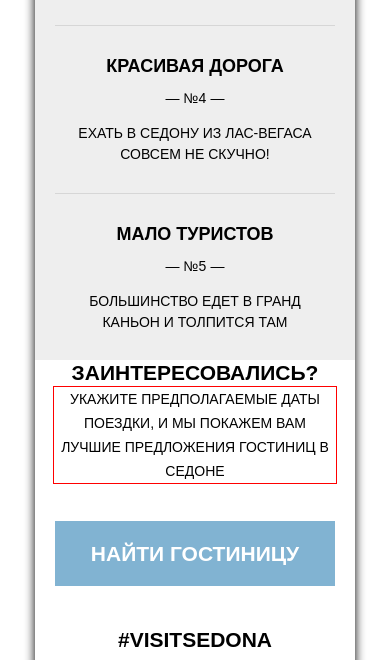
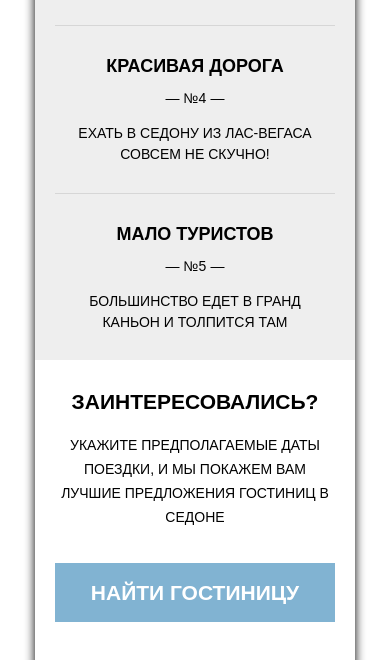
Before and after one commit to RomanSosin/sedona_2, a website: page source/index.html in a window 390 px wide. Shown: the part 2199-2859 px from the top of the page. Drawn offline with nearby package versions, Linux system fonts and the light colour scheme; files that its build step writes are made by us from their sources; files whose address does not match are found by name.

Commit message:
Адаптивная_верска_пиксель_перфект_блок_book_mobile_v1.4

```diff
--- a/source/less/blocks/advantages.less
+++ b/source/less/blocks/advantages.less
@@ -22,8 +22,7 @@
     position: absolute;
     width: 320px;
     height: 37px;
-    top: 195px;
-    border: 1px solid red;
+    top: 196px;
   }
 }
 
--- a/source/less/blocks/book.less
+++ b/source/less/blocks/book.less
@@ -8,6 +8,7 @@
 
 .book__title {
   margin: 0;
+  margin-top: 29px;
   padding: 0;
   text-align: center;
   font-size: 21px;
@@ -17,12 +18,12 @@
 .book__text {
   width: 282px;
   margin: 0;
+  margin-top: 18px;
   padding: 0;
   align-self: center;
   text-align: center;
   font-size: 14px;
   line-height: 24px;
-  border: 1px solid red;
 }
 
 .book__find {
@@ -30,8 +31,8 @@
   margin-left: 20px;
   margin-right: 20px;
   padding: 0;
-  padding-top: 20px;
-  padding-bottom: 19px;
+  padding-top: 17px;
+  padding-bottom: 16px;
   font-size: 21px;
   line-height: 26px;
   color: #ffffff;
--- a/source/less/blocks/button.less
+++ b/source/less/blocks/button.less
@@ -1,6 +1,6 @@
 .button__find {
   text-decoration: none;
-  margin-top: 37px;
+  margin-top: 34px;
 }
 
 .button__review {
```
